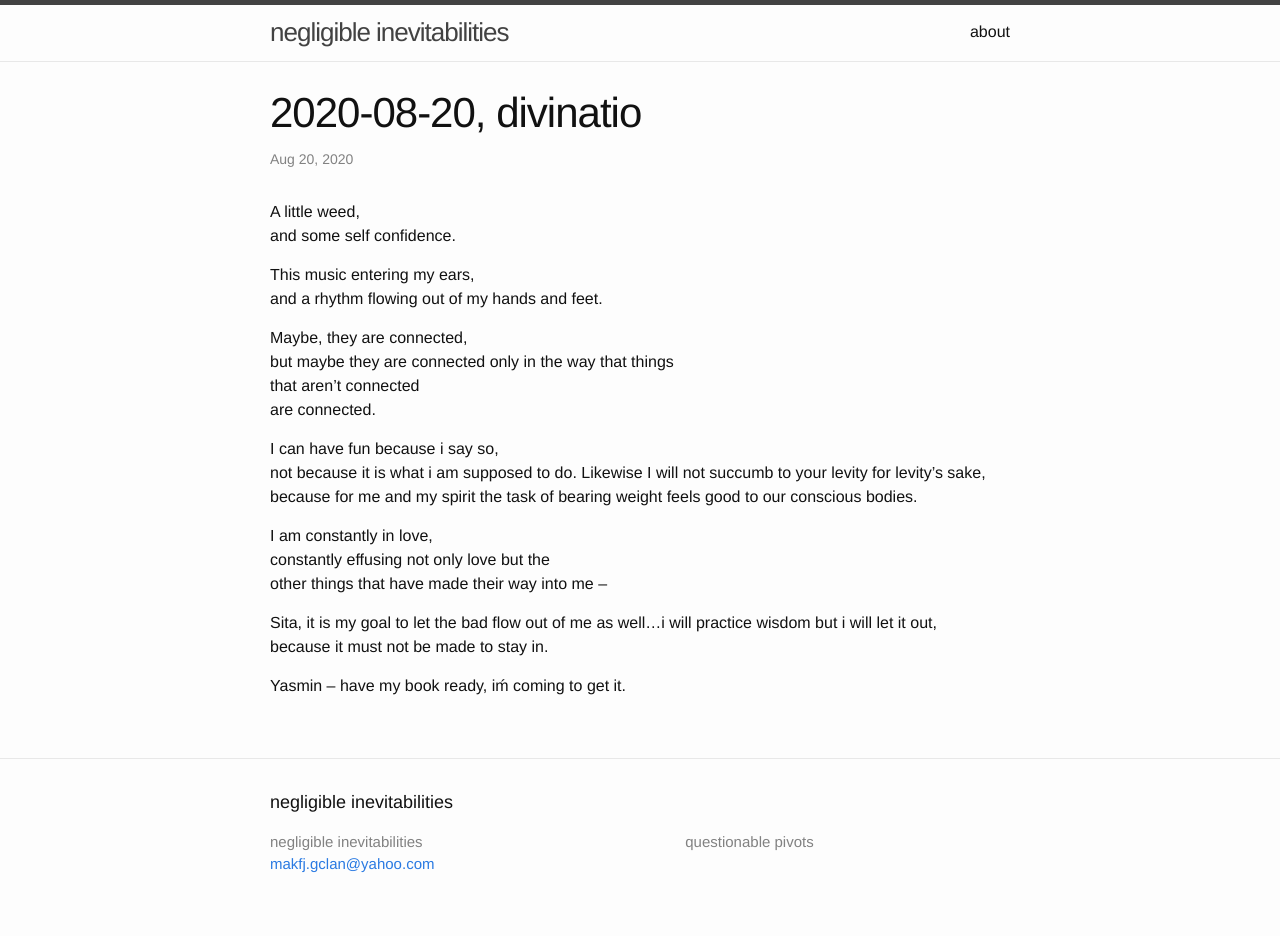
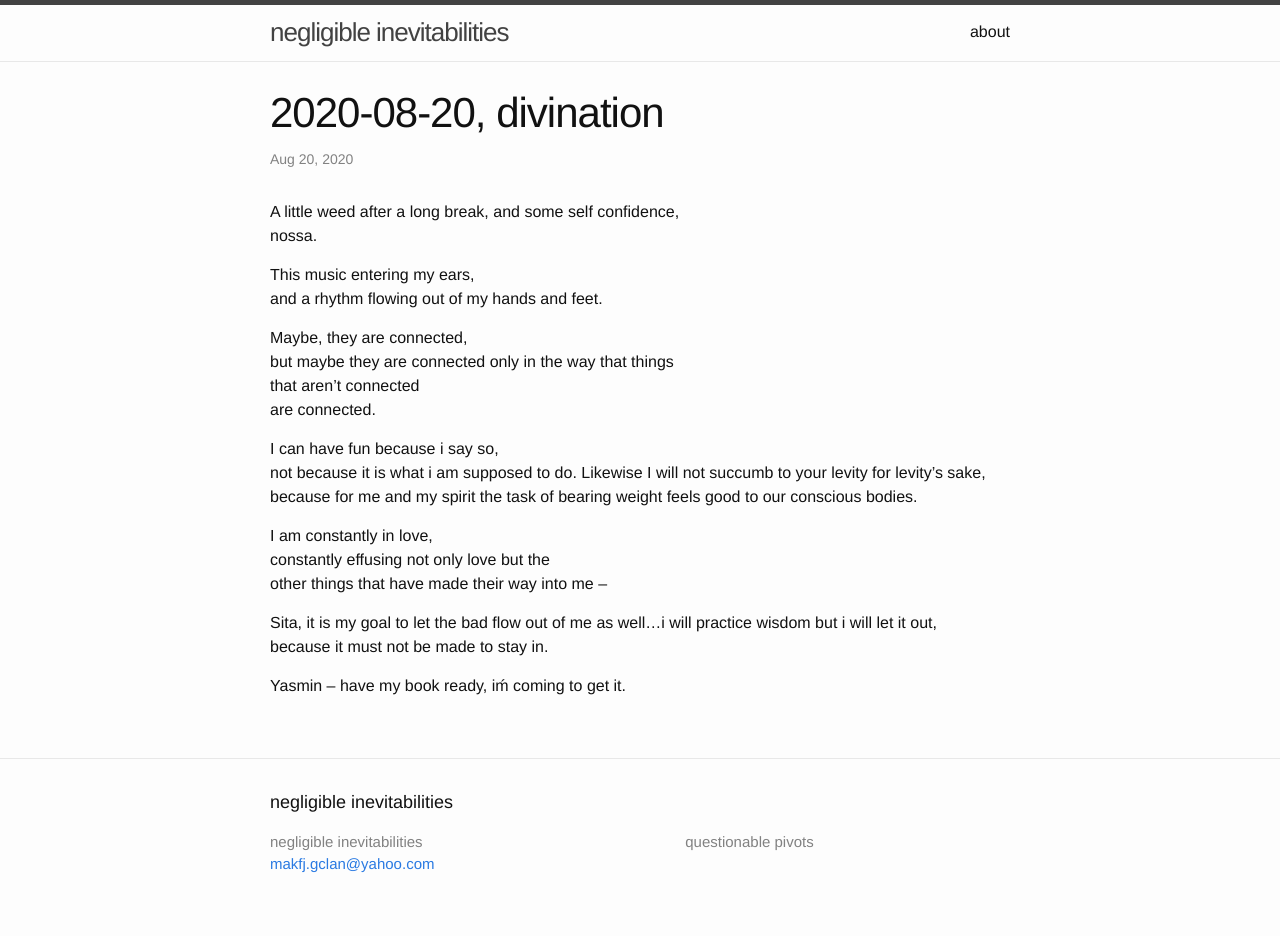
Before and after one commit to jamalgaddis/jamalgaddis.github.io, a Jekyll site: the page built from _posts/2020-08-20-divination.markdown, in a window 1280 px wide. Built offline with Jekyll 4.4.1, drawn with Linux system fonts in a browser that asks for light colours.

Commit message:
Update 2020-08-20-divination.markdown

```diff
--- a/_posts/2020-08-20-divination.markdown
+++ b/_posts/2020-08-20-divination.markdown
@@ -1,12 +1,12 @@
 ---
 layout: post
-title:  "2020-08-20, divinatio"
+title:  "2020-08-20, divination"
 date:   2020-08-20
 description: "woopties"
 categories: divination
 ---
-A little weed,\\
-and some self confidence.
+A little weed after a long break, and some self confidence,\\
+nossa.
 
 This music entering my ears,\\
 and a rhythm flowing out of my hands and feet.
```
